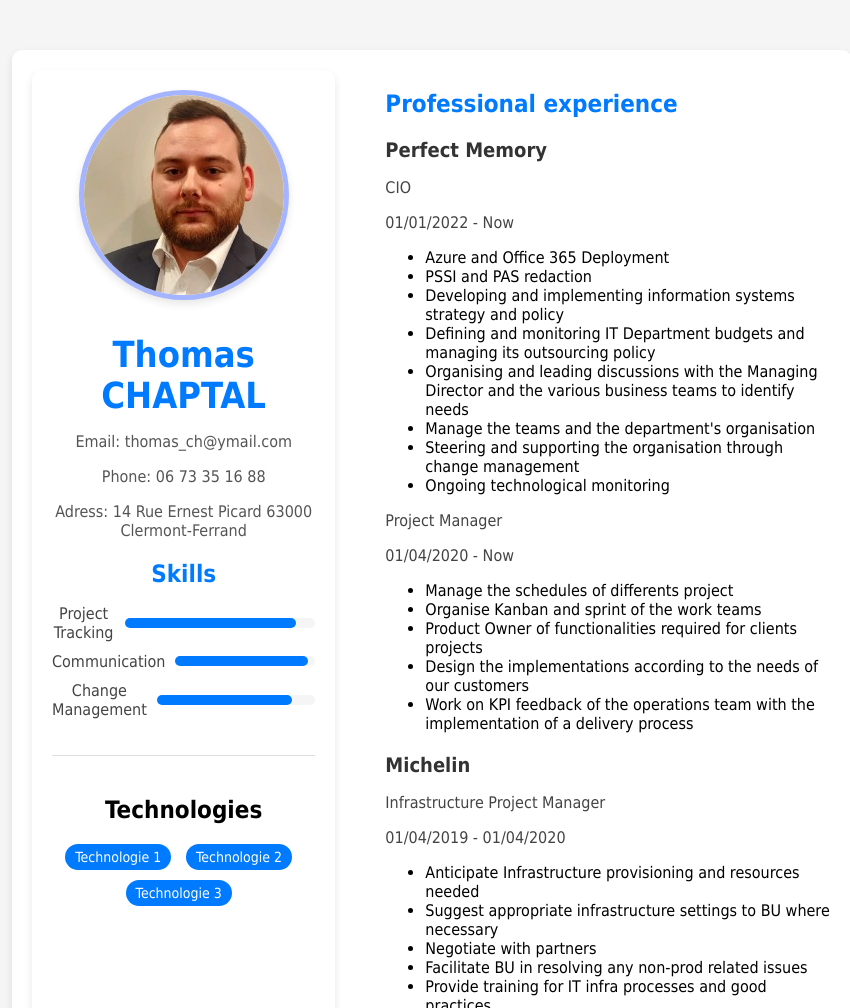
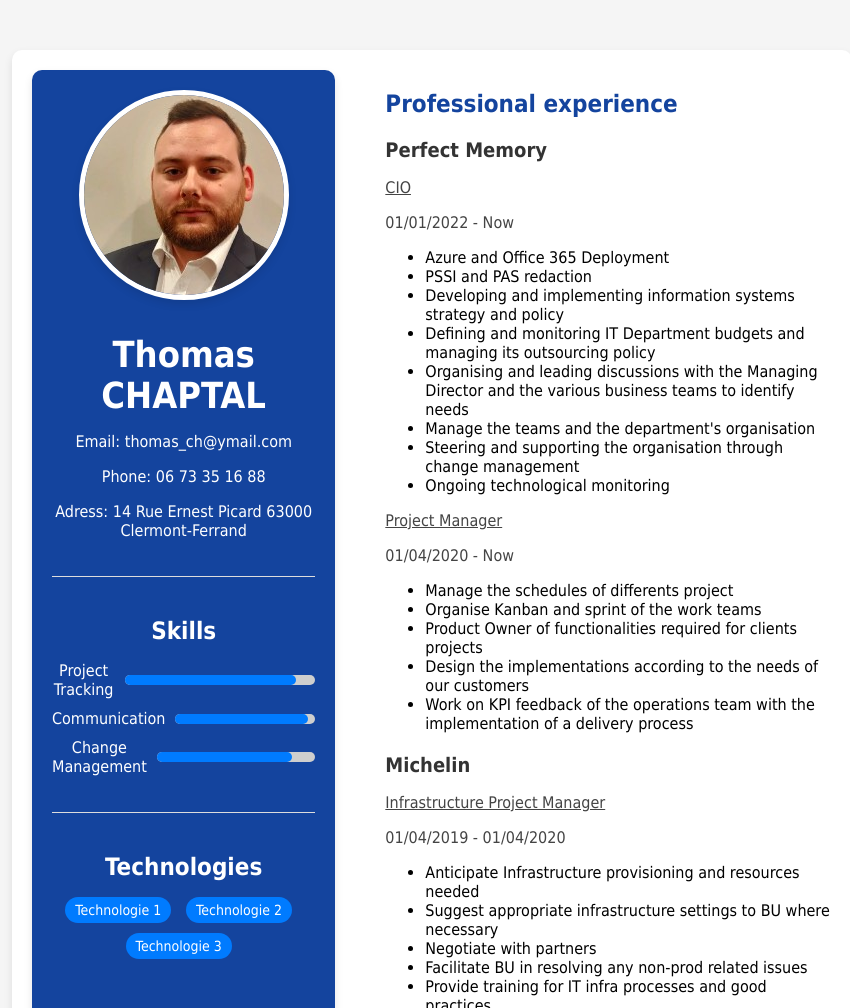
Before and after one commit to zzM0rpheus/zzM0rpheus.github.io, a plain HTML site: page index.html in a window 1280 px wide. Shown: the top 1008 px of the page, without its empty margins (208-1058 px from the left). Drawn offline with Linux system fonts and the light colour scheme.

Commit message:
CSS update

```diff
--- a/index.html
+++ b/index.html
@@ -30,6 +30,7 @@
             margin-right: -30px; /* Marge négative pour superposer */
             z-index: 2; /* Position au-dessus de la colonne de droite */
             position: relative;
+
         }
 
         .col-md-8 {
@@ -39,7 +40,7 @@
         }
 
         .overlay-column {
-            background-color: #fff;
+            background-color: #14449e;
             padding: 20px;
             border-radius: 10px;
             box-shadow: 0 4px 8px rgba(0, 0, 0, 0.1);
@@ -54,12 +55,12 @@
         .header h1 {
             font-size: 36px;
             margin-bottom: 5px;
-            color: #007bff;
+            color: #ffffff;
         }
 
         .header p {
             font-size: 16px;
-            color: #555;
+            color: #ffffff;
         }
 
         .profile-picture {
@@ -72,7 +73,7 @@
             height: 200px;
             border-radius: 50%;
             object-fit: cover;
-            border: 5px solid #002fff5b;
+            border: 5px solid #ffffff;
             box-shadow: 0 4px 8px rgba(0, 0, 0, 0.1);
         }
 
@@ -87,9 +88,9 @@
         }
 
         .section-profile h2 {
-            font-size: 24px;
+            ffont-size: 24px;
             margin-bottom: 15px;
-            color: #007bff;
+            color: #ffffff;
         }
 
         .section {
@@ -106,7 +107,7 @@
         .section h2 {
             font-size: 24px;
             margin-bottom: 15px;
-            color: #007bff;
+            color: #14449e;
         }
 
         .job h3 {
@@ -115,7 +116,13 @@
             color: #333;
         }
 
-        .job-title,
+        .job-title
+        {
+            font-size: 16px;
+            color: #444;
+            text-decoration: underline;
+        }
+
         .job-date {
             font-size: 16px;
             color: #444;
@@ -144,7 +151,7 @@
 
         .column-skills li {
             font-size: 16px;
-            color: #444;
+            color: #ffffff;
             display: flex;
             justify-content: space-between;
             align-items: center;
@@ -158,7 +165,7 @@
         .progress {
             flex: 3;
             height: 10px;
-            background-color: #f5f5f5;
+            background-color: #cecece;
             border-radius: 5px;
             margin-left: 10px;
         }
@@ -179,10 +186,12 @@
                     <div class="profile-picture">
                         <img src="./1574753904013.jpg" alt="Photo de profil">
                     </div>
-                    <h1>Thomas CHAPTAL</h1>
-                    <p>Email: thomas_ch@ymail.com</p>
-                    <p>Phone: 06 73 35 16 88</p>
-                    <p>Adress: 14 Rue Ernest Picard 63000 Clermont-Ferrand</p>
+                    <div class="section-profile">
+                        <h1>Thomas CHAPTAL</h1>
+                        <p>Email: thomas_ch@ymail.com</p>
+                        <p>Phone: 06 73 35 16 88</p>
+                        <p>Adress: 14 Rue Ernest Picard 63000 Clermont-Ferrand</p>
+                    </div>
                     <div class="section-profile">
                         <h2>Skills</h2>
                         <ul class="column-skills">
@@ -200,12 +209,14 @@
                             </li>
                         </ul>
                     </div>
-                    <h2>Technologies</h2>
+                    <div class="section-profile">
+                        <h2>Technologies</h2>
                     <ul class="skills">
                         <li>Technologie 1</li>
                         <li>Technologie 2</li>
                         <li>Technologie 3</li>
                     </ul>
+                    </div>
                 </div>
             </div>
             <div class="col-md-8">
```
